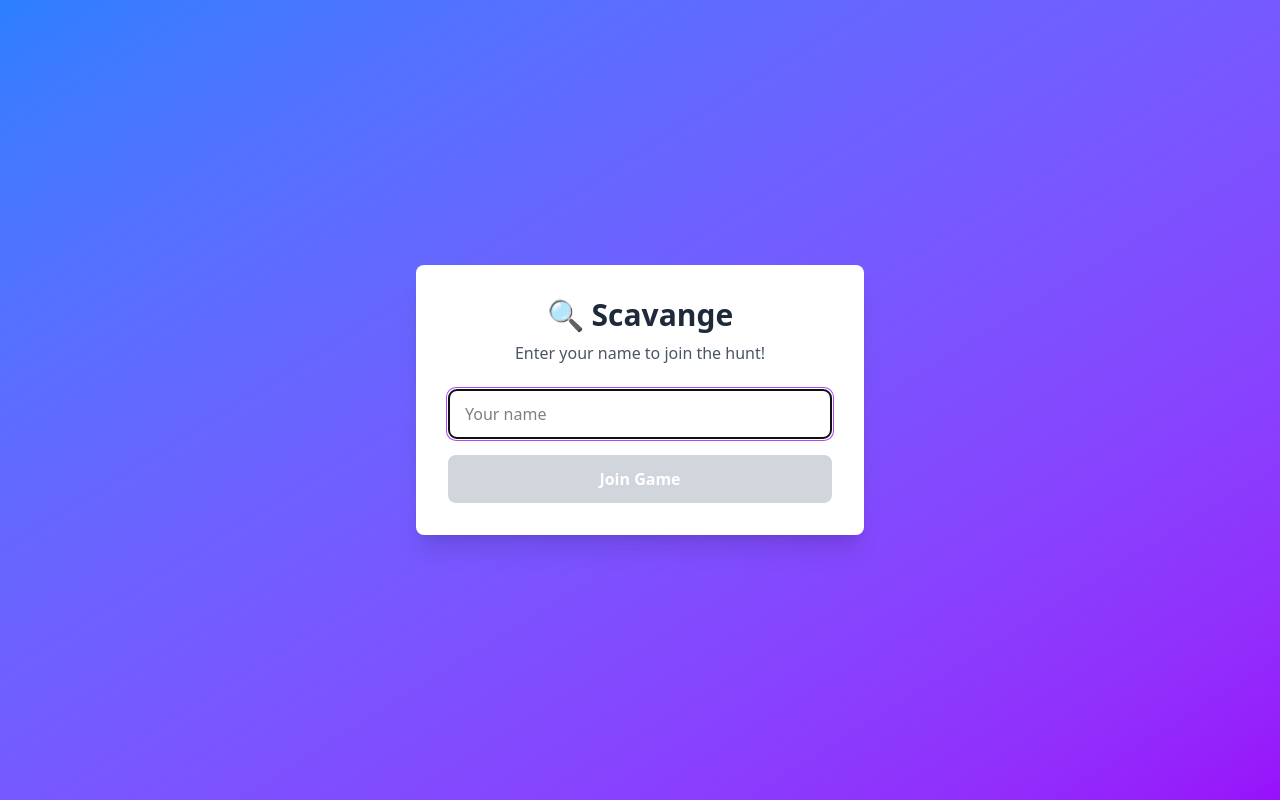
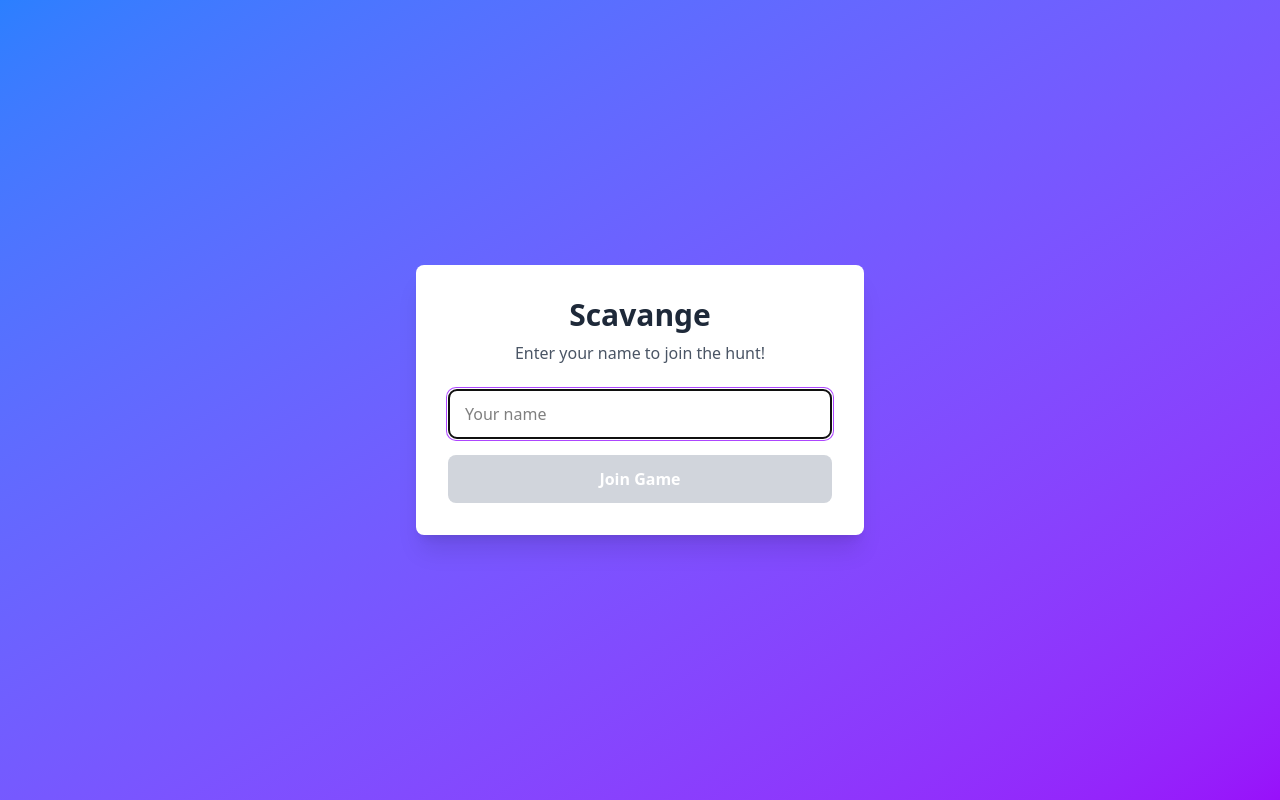
Before and after one commit to alx-alexpark/hacknight-run, a Next.js app: page / in a window 1280 px wide. Built offline with nearby package versions, Linux system fonts and the light colour scheme.

Commit message:
Remove some emoji slop

```diff
--- a/app/admin/page.tsx
+++ b/app/admin/page.tsx
@@ -177,7 +177,7 @@ export default function AdminPage() {
                   <tr key={player.id} className="border-b hover:bg-gray-50">
                     <td className="p-3 border">{player.name}</td>
                     <td className="p-3 border">
-                      {(player.itemsFound ?? 0) === 3 ? "✅ Completed" : (player.itemsFound ?? 0) > 0 ? "🔍 Hunting" : "⏳ Waiting"}
+                      {(player.itemsFound ?? 0) === 3 ? "Completed" : (player.itemsFound ?? 0) > 0 ? "Hunting" : "Waiting"}
                     </td>
                     <td className="p-3 border">{player.itemsFound ?? 0}/3</td>
                   </tr>
--- a/app/page.tsx
+++ b/app/page.tsx
@@ -337,7 +337,7 @@ export default function Home() {
       <main className="flex min-h-screen items-center justify-center p-4 bg-gradient-to-br from-blue-500 to-purple-600">
         <div className="bg-white rounded-lg shadow-xl p-8 w-full max-w-md">
           <h1 className="text-3xl font-bold text-center mb-2 text-gray-800">
-            🔍 Scavange
+            Scavange
           </h1>
           <p className="text-center text-gray-600 mb-6">
             Enter your name to join the hunt!
```
